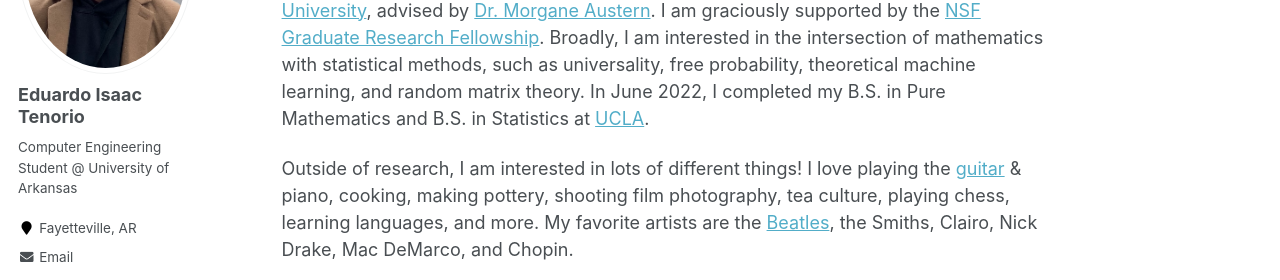
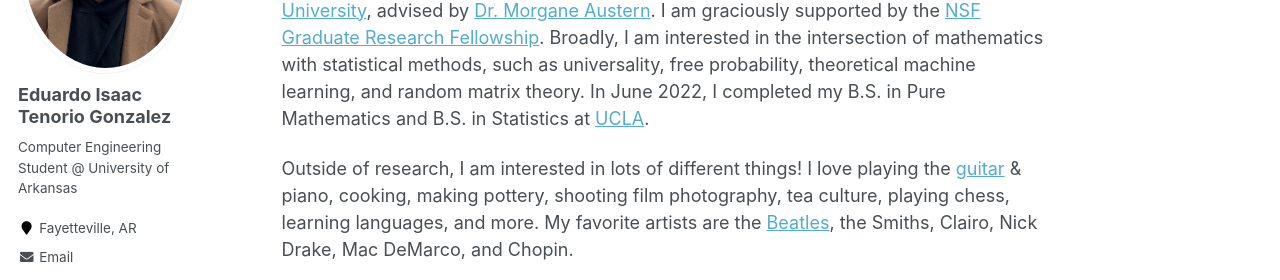
Before and after one commit to edtenorio/edtenorio.github.io, a Jekyll site: the page built from _pages/about.md, in a window 1280 px wide. Shown: the part 258-538 px from the top of the page. Built offline with Jekyll 4.4.1, drawn with Linux system fonts in a browser that asks for light colours; formulas are drawn with MathJax 3.

Commit message:
Update _config.yml

```diff
--- a/_config.yml
+++ b/_config.yml
@@ -76,7 +76,7 @@ analytics:
 
 # Site Author
 author:
-  name             : "Eduardo Isaac Tenorio"
+  name             : "Eduardo Isaac Tenorio Gonzalez"
   avatar           : "profile.png"
   bio              : "Computer Engineering Student @ University of Arkansas"
   location         : "Fayetteville, AR"
```
